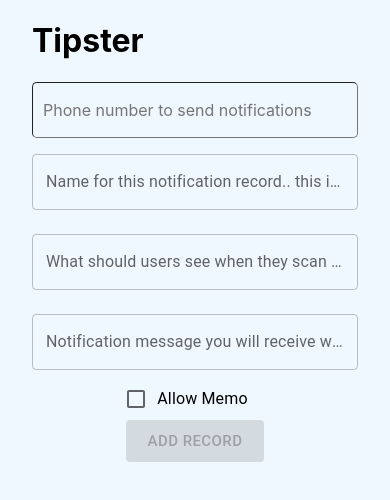
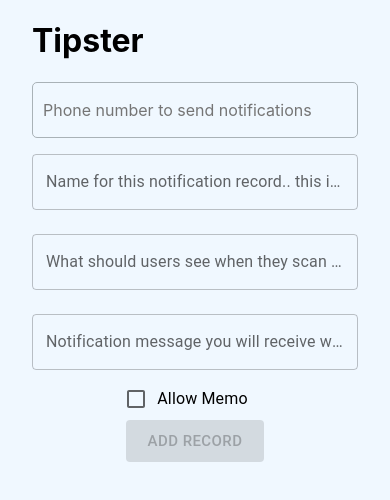
Before and after one commit to motherbrainn/noti-fly, a Next.js app in the folder client/: page / in a window 390 px wide. Shown: the top 500 px of the page. Built offline with nearby package versions, Linux system fonts and the light colour scheme; no server answers.

Commit message:
adjust phone prompt styling

```diff
--- a/client/components/Form.tsx
+++ b/client/components/Form.tsx
@@ -199,7 +199,13 @@
         onChange={phoneNumberChangeHandler}
         country="US"
         className="phone-input"
-        style={{ borderRadius: "5px", borderWidth: "thin", height: "3.5rem" }}
+        style={{
+          borderRadius: "5px",
+          borderWidth: "thin",
+          height: "3.5rem",
+          borderColor: "rgb(169 178 183)",
+          borderStyle: "solid",
+        }}
       />
       <Collapse in={validations.invalidPhoneNumber}>
         {invalidPhoneNumber}
--- a/client/components/MainContainer.tsx
+++ b/client/components/MainContainer.tsx
@@ -32,13 +32,6 @@
 
   return (
     <div>
-      <Backdrop
-        sx={{ color: "#fff", zIndex: (theme) => theme.zIndex.drawer + 1 }}
-        open={loading}
-        onClick={handleClose}
-      >
-        <CircularProgress color="inherit" />
-      </Backdrop>
       <Form
         setKey={setQrCodeKey}
         setPrompt={setQrCodePrompt}
@@ -94,6 +87,13 @@
           </Button>
         </DialogActions>
       </Dialog>
+      <Backdrop
+        sx={{ color: "#fff", zIndex: (theme) => theme.zIndex.drawer + 1 }}
+        open={loading}
+        onClick={handleClose}
+      >
+        <CircularProgress color="inherit" />
+      </Backdrop>
     </div>
   );
 };
```
